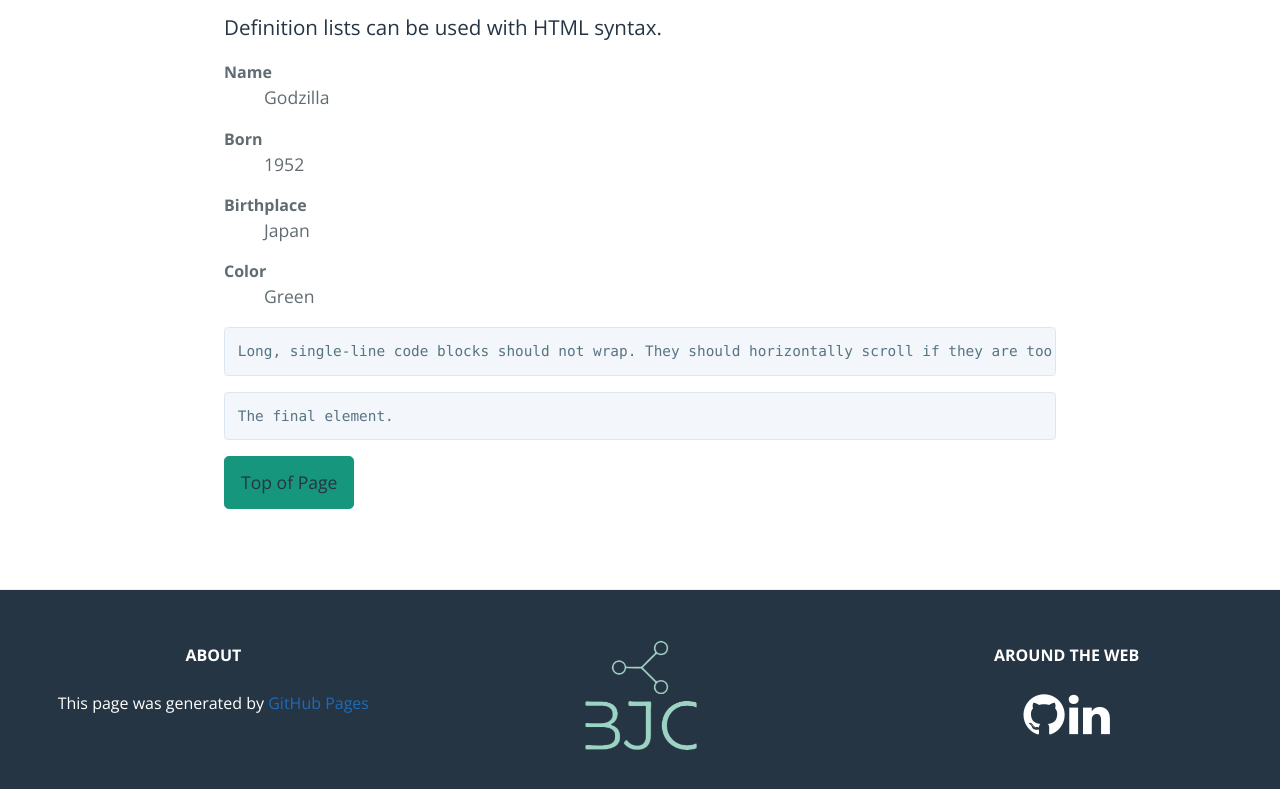
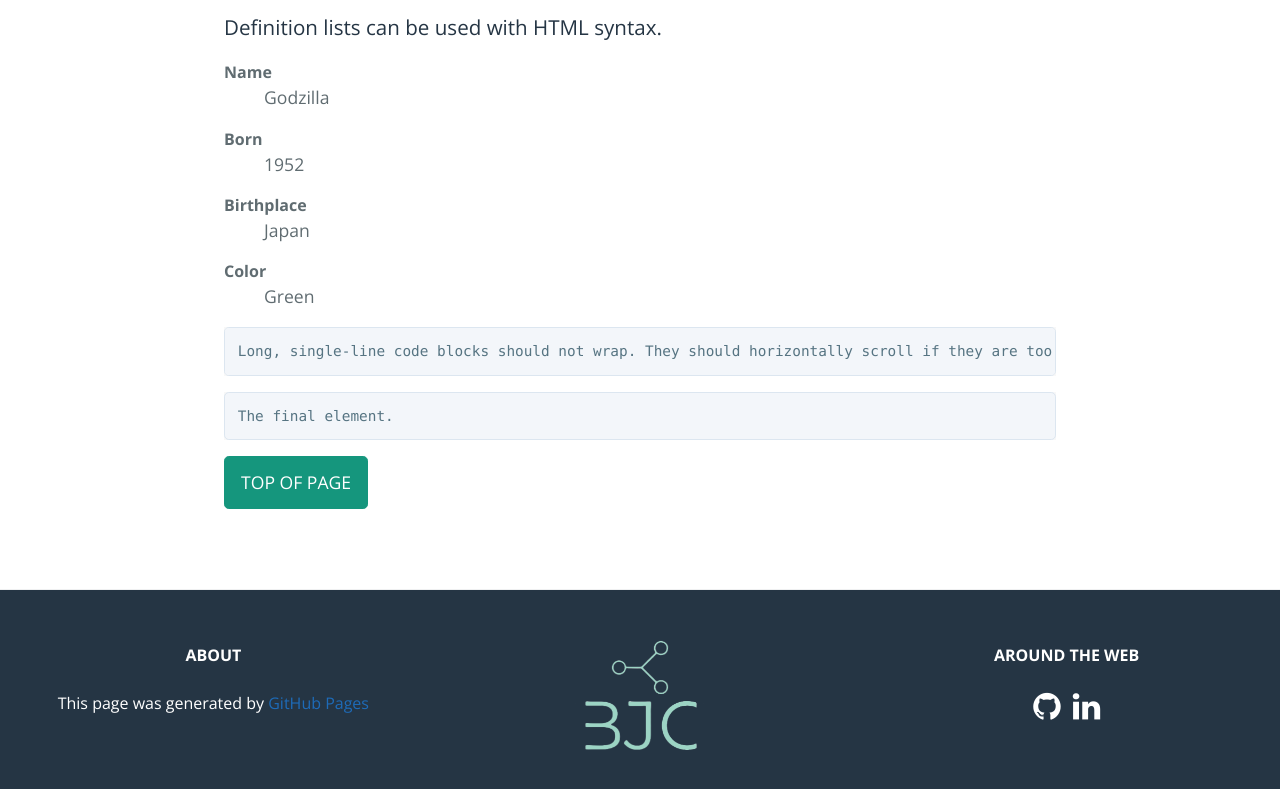
Before and after one commit to benjamin-j-cooper/benjamin-j-cooper.github.io, a Jekyll site: the page built from docs/index.md, in a window 1280 px wide and 1400 px high, scrolled down 3024 px. Shown: the part 608-1397 px from the top of the window. Built offline with Jekyll 4.4.1, drawn with Linux system fonts in a browser that asks for light colours; nearby versions of some CDN libraries.

Commit message:
trouble shooting footer

```diff
--- a/docs/_includes/footer.html
+++ b/docs/_includes/footer.html
@@ -27,8 +27,8 @@
         <!-- Footer Social Icons-->
         <div class="col-lg-4 mb-5 mb-lg-0">
             <h4 class="text-uppercase mb-4">Around the Web</h4>
-            <a href="{{ site.github.owner_url }}" target="_blank"><i class="fa fa-github fa-3x"></i></a>
-            <a href="https://www.linkedin.com/in/benjamin-joel-cooper" target="_blank"><i class="fa fa-linkedin fa-3x"></i></a>
+            <a class="mx-1" href="{{ site.github.owner_url }}" target="_blank"><i class="fa fa-github fa-2x"></i></a>
+            <a class="mx-1" href="https://www.linkedin.com/in/benjamin-joel-cooper" target="_blank"><i class="fa fa-linkedin fa-2x"></i></a>
         </div>
     </div>
 </footer>
--- a/docs/_layouts/default.html
+++ b/docs/_layouts/default.html
@@ -31,7 +31,7 @@
 
     <main id="content" class="main-content" role="main">
       {{ content }}
-      <a href="#page-top" class="btn">Top of Page</a>
+      <a href="#page-top" class="btn text-uppercase">Top of Page</a>
     </main>
     {% include footer.html %}
   </body>
--- a/docs/_sass/jekyll-theme-cayman.scss
+++ b/docs/_sass/jekyll-theme-cayman.scss
@@ -395,20 +395,21 @@ a {
   .btn {
     display: inline-block;
     margin-bottom: 1rem;
-    color: #253544;
+    color: #fff;
     background-color: #15967d;
     border-color: #15967d;
     border-style: solid;
     border-width: 1px;
     border-radius: 0.3rem;
+    text-align: center;
     z-index: inherit;
     /*transition: color 0.2s, background-color 0.2s, border-color 0.2s;*/
 
     &:hover {
-      color: #15967d;
+      color: #fff;
       text-decoration: none;
-      background-color: #15967d;
-      border-color: #15967d;
+      background-color: #253544;
+      border-color: #253544;
     }
 
     + .btn {
@@ -705,3 +706,7 @@ a {
 .mb-4 {
   margin-bottom: 1.5rem !important;
 }
+.mx-1 {
+  margin-right: 0.25rem !important;
+  margin-left: 0.25rem !important;
+}
```
